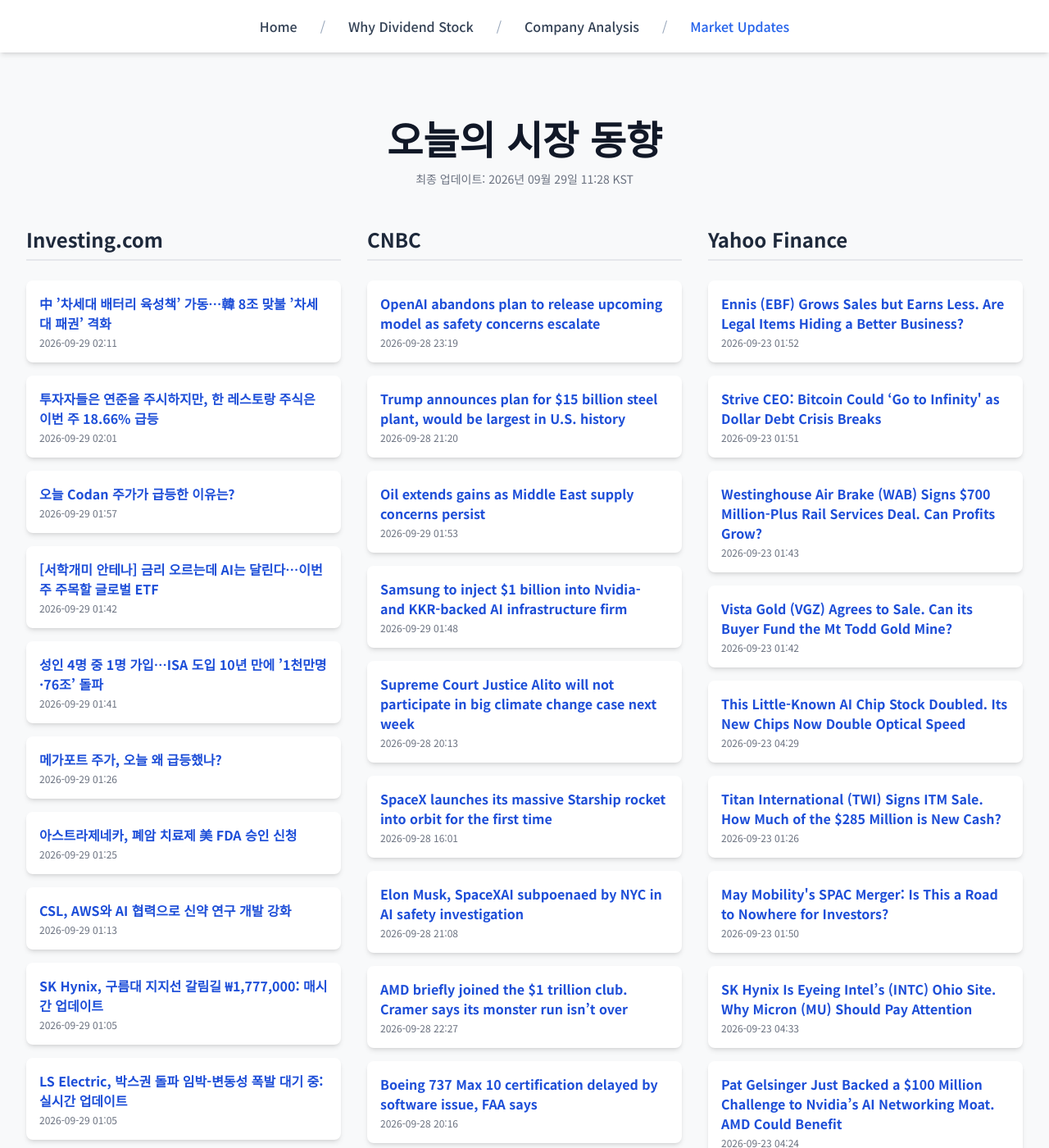
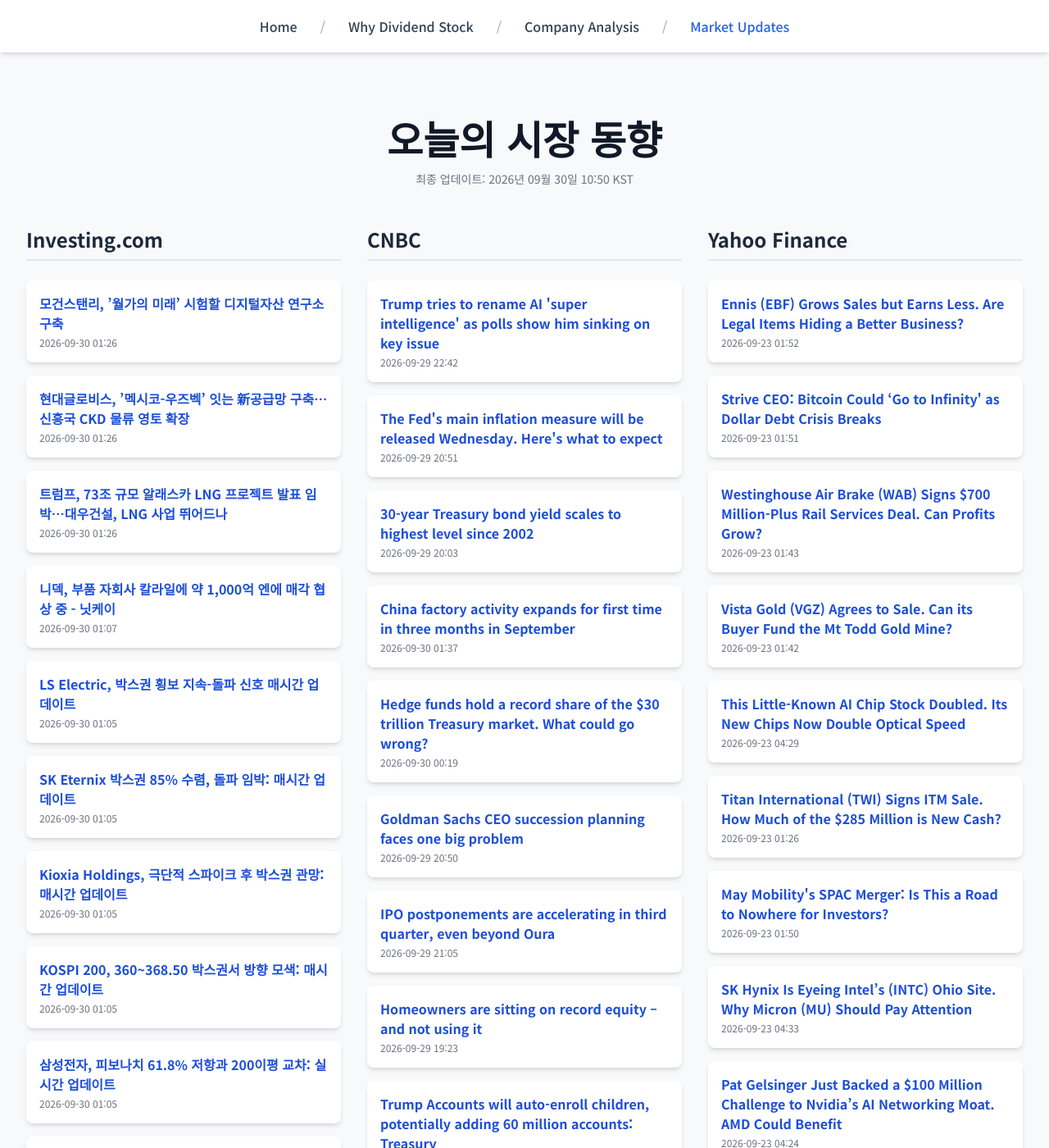
Before and after one commit to Kay-Hwang/my-company-analysis, a Jekyll site: the page built from market-updates.html, in a window 1280 px wide and 1400 px high. Shown: the whole window at 82% size. Built offline with Jekyll 4.4.1, drawn with Linux system fonts in a browser that asks for light colours; nearby versions of some CDN libraries; a script that is not in the unit is left out; some of the changed text lies outside the part shown.

Commit message:
Update daily data

```diff
--- a/_data/latest_data.json
+++ b/_data/latest_data.json
@@ -1,128 +1,128 @@
 {
-  "lastUpdated": "2026년 09월 29일 11:28 KST",
+  "lastUpdated": "2026년 09월 30일 10:50 KST",
   "news": {
     "investing": [
       {
-        "title": "中 ’차세대 배터리 육성책’ 가동…韓 8조 맞불 ’차세대 패권’ 격화",
-        "link": "https://kr.investing.com/news/stock-market-news/article-2109263",
-        "pubDate": "2026-09-29 02:11:50",
-        "summary": "中 ’차세대 배터리 육성책’ 가동…韓 8조 맞불 ’차세대 패권’ 격화"
+        "title": "모건스탠리, ’월가의 미래’ 시험할 디지털자산 연구소 구축",
+        "link": "https://kr.investing.com/news/stock-market-news/article-2110977",
+        "pubDate": "2026-09-30 01:26:09",
+        "summary": "모건스탠리, ’월가의 미래’ 시험할 디지털자산 연구소 구축"
       },
       {
-        "title": "투자자들은 연준을 주시하지만, 한 레스토랑 주식은 이번 주 18.66% 급등",
-        "link": "https://kr.investing.com/news/stock-market-news/article-2109254",
-        "pubDate": "2026-09-29 02:01:27",
-        "summary": "투자자들은 연준을 주시하지만, 한 레스토랑 주식은 이번 주 18.66% 급등"
+        "title": "현대글로비스, ’멕시코-우즈벡’ 잇는 新공급망 구축…신흥국 CKD 물류 영토 확장",
+        "link": "https://kr.investing.com/news/stock-market-news/article-2110976",
+        "pubDate": "2026-09-30 01:26:07",
+        "summary": "현대글로비스, ’멕시코-우즈벡’ 잇는 新공급망 구축…신흥국 CKD 물류 영토 확장"
       },
       {
-        "title": "오늘 Codan 주가가 급등한 이유는?",
-        "link": "https://kr.investing.com/news/stock-market-news/article-93CH-2109253",
-        "pubDate": "2026-09-29 01:57:30",
-        "summary": "오늘 Codan 주가가 급등한 이유는?"
+        "title": "트럼프, 73조 규모 알래스카 LNG 프로젝트 발표 임박…대우건설, LNG 사업 뛰어드나",
+        "link": "https://kr.investing.com/news/stock-market-news/article-2110975",
+        "pubDate": "2026-09-30 01:26:05",
+        "summary": "트럼프, 73조 규모 알래스카 LNG 프로젝트 발표 임박…대우건설, LNG 사업 뛰어드나"
       },
       {
-        "title": "[서학개미 안테나] 금리 오르는데 AI는 달린다…이번주 주목할 글로벌 ETF",
-        "link": "https://kr.investing.com/news/stock-market-news/article-2109248",
-        "pubDate": "2026-09-29 01:42:49",
-        "summary": "[서학개미 안테나] 금리 오르는데 AI는 달린다…이번주 주목할 글로벌 ETF"
+        "title": "니덱, 부품 자회사 칼라일에 약 1,000억 엔에 매각 협상 중 - 닛케이",
+        "link": "https://kr.investing.com/news/stock-market-news/article-2110973",
+        "pubDate": "2026-09-30 01:07:10",
+        "summary": "니덱, 부품 자회사 칼라일에 약 1,000억 엔에 매각 협상 중 - 닛케이"
       },
       {
-        "title": "성인 4명 중 1명 가입…ISA 도입 10년 만에 ’1천만명·76조’ 돌파",
-        "link": "https://kr.investing.com/news/stock-market-news/article-2109247",
-        "pubDate": "2026-09-29 01:41:53",
-        "summary": "성인 4명 중 1명 가입…ISA 도입 10년 만에 ’1천만명·76조’ 돌파"
+        "title": "LS Electric, 박스권 횡보 지속-돌파 신호 매시간 업데이트",
+        "link": "https://kr.investing.com/news/stock-market-news/article-93CH-2107610",
+        "pubDate": "2026-09-30 01:05:23",
+        "summary": "LS Electric, 박스권 횡보 지속-돌파 신호 매시간 업데이트"
       },
       {
-        "title": "메가포트 주가, 오늘 왜 급등했나?",
-        "link": "https://kr.investing.com/news/stock-market-news/article-93CH-2109239",
-        "pubDate": "2026-09-29 01:26:10",
-        "summary": "메가포트 주가, 오늘 왜 급등했나?"
+        "title": "SK Eternix 박스권 85% 수렴, 돌파 임박: 매시간 업데이트",
+        "link": "https://kr.investing.com/news/stock-market-news/article-93CH-2107608",
+        "pubDate": "2026-09-30 01:05:22",
+        "summary": "SK Eternix 박스권 85% 수렴, 돌파 임박: 매시간 업데이트"
       },
       {
-        "title": "아스트라제네카, 폐암 치료제 美 FDA 승인 신청",
-        "link": "https://kr.investing.com/news/stock-market-news/article-93CH-2109238",
-        "pubDate": "2026-09-29 01:25:55",
-        "summary": "아스트라제네카, 폐암 치료제 美 FDA 승인 신청"
+        "title": "Kioxia Holdings, 극단적 스파이크 후 박스권 관망: 매시간 업데이트",
+        "link": "https://kr.investing.com/news/stock-market-news/article-93CH-2107607",
+        "pubDate": "2026-09-30 01:05:11",
+        "summary": "Kioxia Holdings, 극단적 스파이크 후 박스권 관망: 매시간 업데이트"
       },
       {
-        "title": "CSL, AWS와 AI 협력으로 신약 연구 개발 강화",
-        "link": "https://kr.investing.com/news/stock-market-news/article-93CH-2109233",
-        "pubDate": "2026-09-29 01:13:07",
-        "summary": "CSL, AWS와 AI 협력으로 신약 연구 개발 강화"
+        "title": "KOSPI 200, 360~368.50 박스권서 방향 모색: 매시간 업데이트",
+        "link": "https://kr.investing.com/news/stock-market-news/article-93CH-2107609",
+        "pubDate": "2026-09-30 01:05:11",
+        "summary": "KOSPI 200, 360~368.50 박스권서 방향 모색: 매시간 업데이트"
       },
       {
-        "title": "SK Hynix, 구름대 지지선 갈림길 ₩1,777,000: 매시간 업데이트",
-        "link": "https://kr.investing.com/news/stock-market-news/article-93CH-2107605",
-        "pubDate": "2026-09-29 01:05:38",
-        "summary": "SK Hynix, 구름대 지지선 갈림길 ₩1,777,000: 매시간 업데이트"
+        "title": "삼성전자, 피보나치 61.8% 저항과 200이평 교차: 실시간 업데이트",
+        "link": "https://kr.investing.com/news/stock-market-news/article-93CH-2107606",
+        "pubDate": "2026-09-30 01:05:02",
+        "summary": "삼성전자, 피보나치 61.8% 저항과 200이평 교차: 실시간 업데이트"
       },
       {
-        "title": "LS Electric, 박스권 돌파 임박-변동성 폭발 대기 중: 실시간 업데이트",
-        "link": "https://kr.investing.com/news/stock-market-news/article-93CH-2107610",
-        "pubDate": "2026-09-29 01:05:36",
-        "summary": "LS Electric, 박스권 돌파 임박-변동성 폭발 대기 중: 실시간 업데이트"
+        "title": "SK Hynix, 구름대 내 횡보 중립 구간 진입: 매시간 업데이트",
+        "link": "https://kr.investing.com/news/stock-market-news/article-93CH-2107605",
+        "pubDate": "2026-09-30 01:05:01",
+        "summary": "SK Hynix, 구름대 내 횡보 중립 구간 진입: 매시간 업데이트"
       }
     ],
     "cnbc": [
       {
-        "title": "OpenAI abandons plan to release upcoming model as safety concerns escalate",
-        "link": "https://www.cnbc.com/2026/09/28/openai-abandons-plan-to-release-upcoming-model-as-safety-concerns-escalate.html",
-        "pubDate": "Mon, 28 Sep 2026 23:19:46 GMT",
-        "summary": "The heads of OpenAI and rival Anthropic have both indicated recently that top AI labs should slow the pace of model development."
+        "title": "Trump tries to rename AI 'super intelligence' as polls show him sinking on key issue",
+        "link": "https://www.cnbc.com/2026/09/29/trump-ai-super-intelligence.html",
+        "pubDate": "Tue, 29 Sep 2026 22:42:35 GMT",
+        "summary": "Trump shrugged when asked if he is concerned that his support for AI and data centers could hurt Republicans in the upcoming midterm election."
       },
       {
-        "title": "Trump announces plan for $15 billion steel plant, would be largest in U.S. history",
-        "link": "https://www.cnbc.com/2026/09/28/trump-steel-plant-iowa.html",
-        "pubDate": "Mon, 28 Sep 2026 21:20:00 GMT",
-        "summary": "Trump's announcement with Mesabi Metallics comes as Americans' souring views of the economy are poised to shape the upcoming midterm election."
+        "title": "The Fed's main inflation measure will be released Wednesday. Here's what to expect",
+        "link": "https://www.cnbc.com/2026/09/29/the-feds-main-inflation-measure-will-be-released-wednesday-heres-what-to-expect.html",
+        "pubDate": "Tue, 29 Sep 2026 20:51:43 GMT",
+        "summary": "Data is expected to show ongoing price pressures and consumers who nevertheless continue to spend."
       },
       {
-        "title": "Oil extends gains as Middle East supply concerns persist",
-        "link": "https://www.cnbc.com/2026/09/29/oil-prices-today-brent-wti-hormuz.html",
-        "pubDate": "Tue, 29 Sep 2026 01:53:31 GMT",
-        "summary": "Oil rose after Iranian officials were reportedly pessimistic over a deal before U.S. midterm elections."
+        "title": "30-year Treasury bond yield scales to highest level since 2002",
+        "link": "https://www.cnbc.com/2026/09/29/treasury-yields-bonds.html",
+        "pubDate": "Tue, 29 Sep 2026 20:03:39 GMT",
+        "summary": "U.S. Treasury yields largely rose Tuesday, adding to the gains that catapulted them to multi-year highs amid central bank monetary policy concerns."
       },
       {
-        "title": "Samsung to inject $1 billion into Nvidia- and KKR-backed AI infrastructure firm",
-        "link": "https://www.cnbc.com/2026/09/29/samsung-investment-nvidia-kkr-ai-helix-digital.html",
-        "pubDate": "Tue, 29 Sep 2026 01:48:52 GMT",
-        "summary": "Samsung Electronics and its five affiliates are investing $1 billion in KKR-launched Helix as the group expands its push into global AI infrastructure."
+        "title": "China factory activity expands for first time in three months in September",
+        "link": "https://www.cnbc.com/2026/09/30/china-manufacturing-exports-capacity-economy-.html",
+        "pubDate": "Wed, 30 Sep 2026 01:37:29 GMT",
+        "summary": "China's factory activity returned to growth in September as a deepening economic malaise prompts policymakers to ramp up stimulus steps and bolster growth."
       },
       {
-        "title": "Supreme Court Justice Alito will not participate in big climate change case next week",
-        "link": "https://www.cnbc.com/2026/09/28/supreme-court-justice-alito-recusal-climate-change-case.html",
-        "pubDate": "Mon, 28 Sep 2026 20:13:00 GMT",
-        "summary": "Environmental groups had called for Supreme Court Justice Samuel Alito to recuse himself from the case involving ExxonMobil and Suncor Energy."
+        "title": "Hedge funds hold a record share of the $30 trillion Treasury market. What could go wrong?",
+        "link": "https://www.cnbc.com/2026/09/30/us-treasury-market-is-relying-more-on-hedge-funds.html",
+        "pubDate": "Wed, 30 Sep 2026 00:19:09 GMT",
+        "summary": "Hedge funds can boost Treasury market liquidity, but their growing role also risks creating financial instability."
       },
       {
-        "title": "SpaceX launches its massive Starship rocket into orbit for the first time",
-        "link": "https://www.cnbc.com/2026/09/28/spacex-prepares-to-send-starship-rocket-to-orbit-for-first-time.html",
-        "pubDate": "Mon, 28 Sep 2026 16:01:50 GMT",
-        "summary": "Elon Musk's SpaceX launched a historic test flight of its massive Starship rocket early Monday."
+        "title": "Goldman Sachs CEO succession planning faces one big problem",
+        "link": "https://www.cnbc.com/2026/09/29/goldman-sachs-ceo-succession-planning.html",
+        "pubDate": "Tue, 29 Sep 2026 20:50:10 GMT",
+        "summary": "The Goldman Sachs board has reportedly discussed replacing CEO David Solomon, 64, with president John Waldron, 57, as early as next year."
       },
       {
-        "title": "Elon Musk, SpaceXAI subpoenaed by NYC in AI safety investigation",
-        "link": "https://www.cnbc.com/2026/09/28/elon-musk-spacexai-subpoenaed-by-nyc-in-ai-safety-investigation.html",
-        "pubDate": "Mon, 28 Sep 2026 21:08:05 GMT",
-        "summary": "The New York City Council issued a subpoena to Musk, requiring that he or another representative of SpaceXAI testify in an investigation concerning AI safety."
+        "title": "IPO postponements are accelerating in third quarter, even beyond Oura",
+        "link": "https://www.cnbc.com/2026/09/29/ipo-postponements-are-accelerating-in-third-quarter-even-beyond-oura.html",
+        "pubDate": "Tue, 29 Sep 2026 21:05:26 GMT",
+        "summary": "It's been a strong year for IPOs. But now, more companies are deciding to stay on the sidelines."
       },
       {
-        "title": "AMD briefly joined the $1 trillion club. Cramer says its monster run isn’t over",
-        "link": "https://www.cnbc.com/2026/09/28/jim-cramer-amd-lisa-su-agentic-ai.html",
-        "pubDate": "Mon, 28 Sep 2026 22:27:10 GMT",
-        "summary": "CNBC’s Jim Cramer said AMD’s run isn’t over, arguing the rise of agentic AI will drive significant demand for the company’s high-end CPUs."
+        "title": "Homeowners are sitting on record equity – and not using it",
+        "link": "https://www.cnbc.com/2026/09/29/homeowners-are-sitting-on-record-equity-and-not-using-it.html",
+        "pubDate": "Tue, 29 Sep 2026 19:23:06 GMT",
+        "summary": "U.S. homeowners have more housing wealth than ever before, thanks to fast-rising home prices over the last several years. But they aren't spending much of it."
       },
       {
-        "title": "Boeing 737 Max 10 certification delayed by software issue, FAA says",
-        "link": "https://www.cnbc.com/2026/09/28/faa-boeing-737-max-10-certification-delay-software-issue.html",
-        "pubDate": "Mon, 28 Sep 2026 20:16:04 GMT",
-        "summary": "The FAA administrator said the Max 10 will be delayed until the agency can assess a software issue on the aircraft."
+        "title": "Trump Accounts will auto-enroll children, potentially adding 60 million accounts: Treasury",
+        "link": "https://www.cnbc.com/2026/09/29/trump-accounts-auto-enroll.html",
+        "pubDate": "Tue, 29 Sep 2026 21:43:50 GMT",
+        "summary": "The Treasury Department announced that Trump Accounts will begin auto-enrolling eligible children. Here's what families need to know."
       },
       {
-        "title": "Luckin Coffee, flush with investor cash, weighs entry into Middle East markets",
-        "link": "https://www.cnbc.com/2026/09/29/luckin-coffee-mubadala-middle-east-temasek-centurium-capital.html",
-        "pubDate": "Tue, 29 Sep 2026 01:10:41 GMT",
-        "summary": "Luckin is weighing a push into Middle East markets while deepening its foothold in Southeast Asia, with backing from sovereign wealth funds in both regions."
+        "title": "New AI-powered government website uses Gemini, Grok, Trump official Gebbia says",
+        "link": "https://www.cnbc.com/2026/09/29/trump-ai-gemini-grok.html",
+        "pubDate": "Tue, 29 Sep 2026 16:55:13 GMT",
+        "summary": "Trump called the new website, America.gov, \"a restoration of America's founding promise.\""
       }
     ],
     "yahoo": [
```
